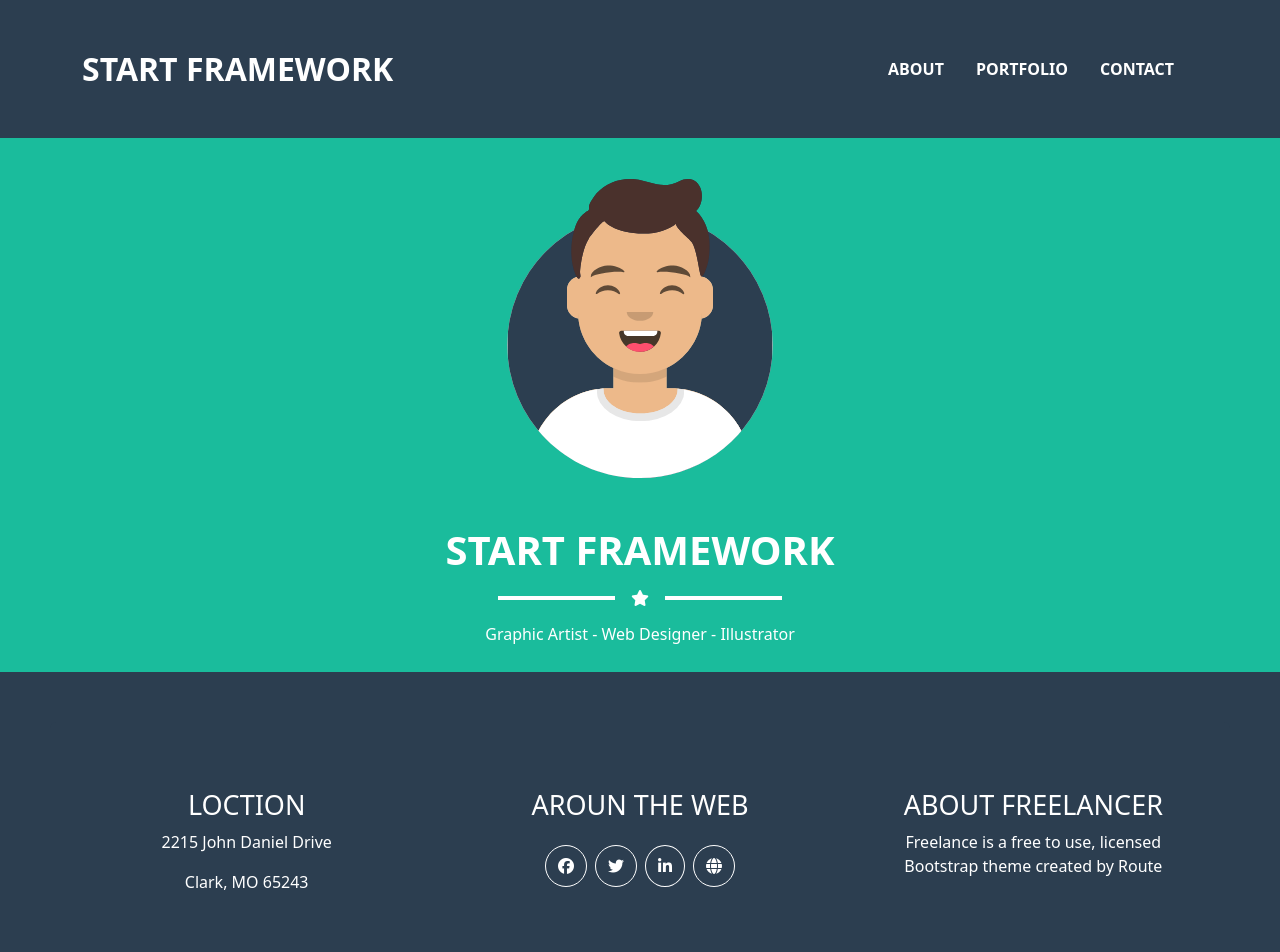
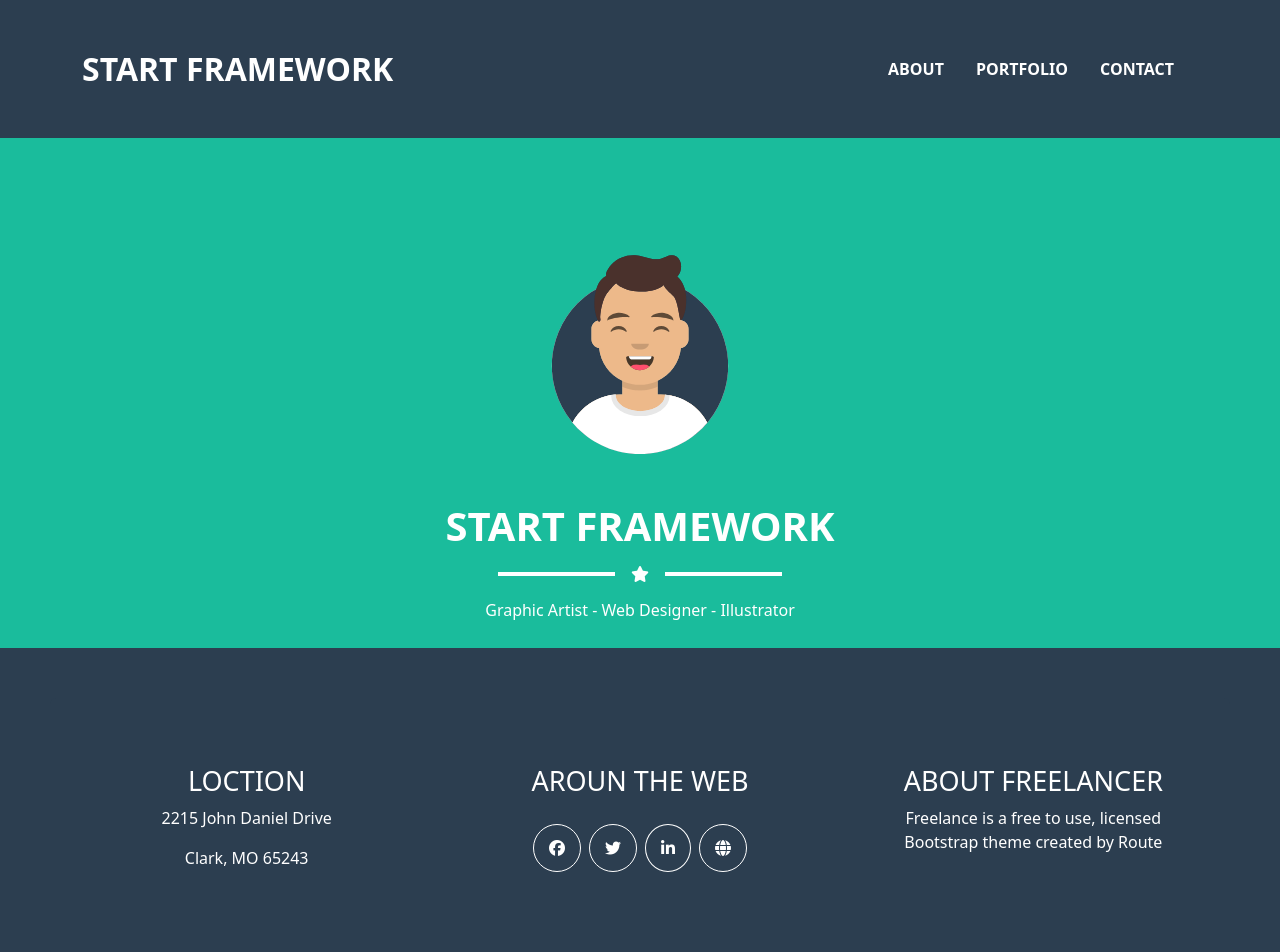
Before and after one commit to Amr539444/Framework, an Angular app: page /#/home in a window 1280 px wide. Shown: the top 952 px of the page. Built offline with nearby package versions, Linux system fonts and the light colour scheme.

Commit message:
framewoek

```diff
--- a/src/app/contact/contact.component.css
+++ b/src/app/contact/contact.component.css
@@ -3,7 +3,7 @@
 }
 
 .conatiner h2 {
-  padding-top: 100px;
+  padding-top: 150px;
 }
 
 .line {
@@ -21,29 +21,25 @@
   padding: 10px;
 }
 
-
-
 .input-container {
   position: relative;
   margin-bottom: 1.5rem;
-
 }
 
 .floating-label {
   position: absolute;
-  top: 60%;
+  top: 15%;
   left: 10px;
-  transform: translateY(-50%);
+  transform: translateY(-20%);
   transition: all 0.4s ease;
-  color: transparent;
+  color: #ccc;
   pointer-events: none;
 }
 
 .floating-label.active {
-  top: -20px;
+  top: -27px;
   font-size: 15px;
   color: #1abc9c;
-
 }
 
 .form-control {
@@ -53,10 +49,8 @@
   border: 1px solid #ccc;
   border-radius: 4px;
   outline: none;
-
-
 }
 
 .form-control:focus {
-  border-color: #007bff;
+  border-color: #007bff;
 }
--- a/src/app/footar/footar.component.css
+++ b/src/app/footar/footar.component.css
@@ -26,10 +26,10 @@
 }
 
 .icons{
-    padding: 15px;
+    padding: 18px;
 }
 .icon{
-    padding: 12px;
+    padding: 15px;
     border-radius: 50%;
     border: #fff 1px solid;
     transition: all .2s linear;
--- a/src/app/home/home.component.css
+++ b/src/app/home/home.component.css
@@ -9,7 +9,7 @@
 }
 
 img {
-  margin-top: 40px;
+  margin-top: 120px;
 }
 p {
   padding-bottom: 10px;
--- a/src/app/home/home.component.html
+++ b/src/app/home/home.component.html
@@ -1,6 +1,6 @@
 <div class="home d-flex justify-content-center align-items-center text-white">
   <div class="text-center">
-    <img src="/images/avataaars.svg" alt="" class="mb-4 w-75" />
+    <img src="/images/avataaars.svg" alt="" class="mb-4 w-50" />
 
     <div class="text-center pt-4" style="color: white">
       <h2 class="text-uppercase mb-3 fs-1 fw-bolder">start Framework</h2>
```
Also changed, not shown: 1 other file (tests, documents, lock files or other folders).
